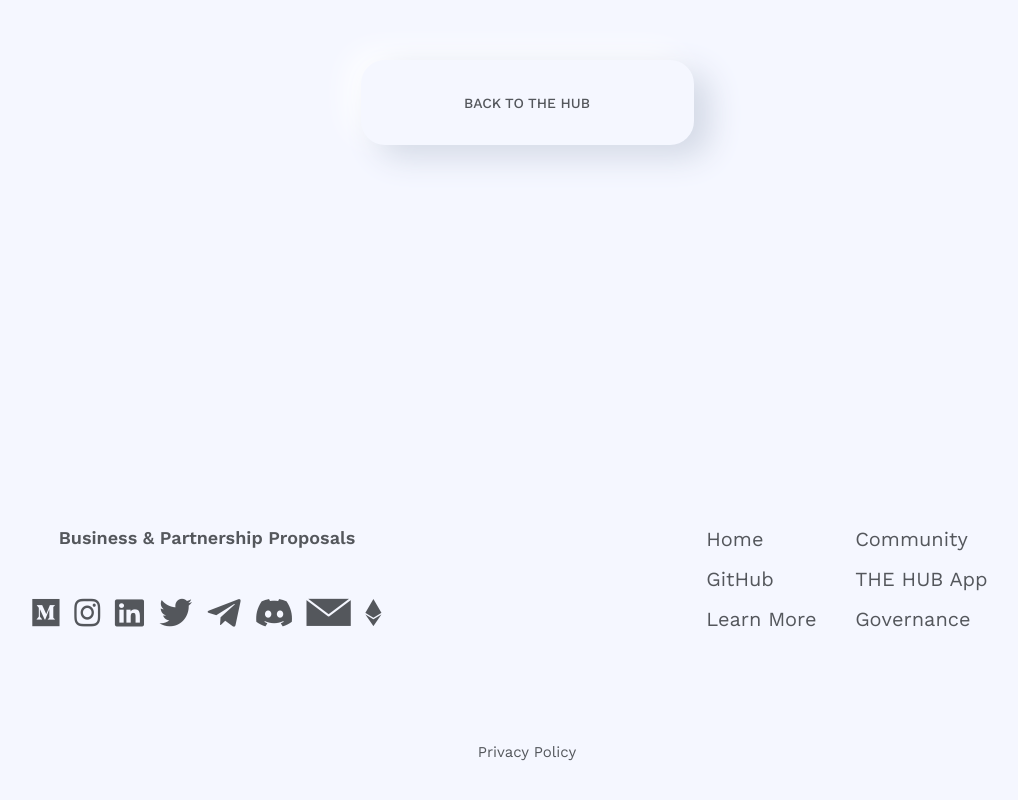
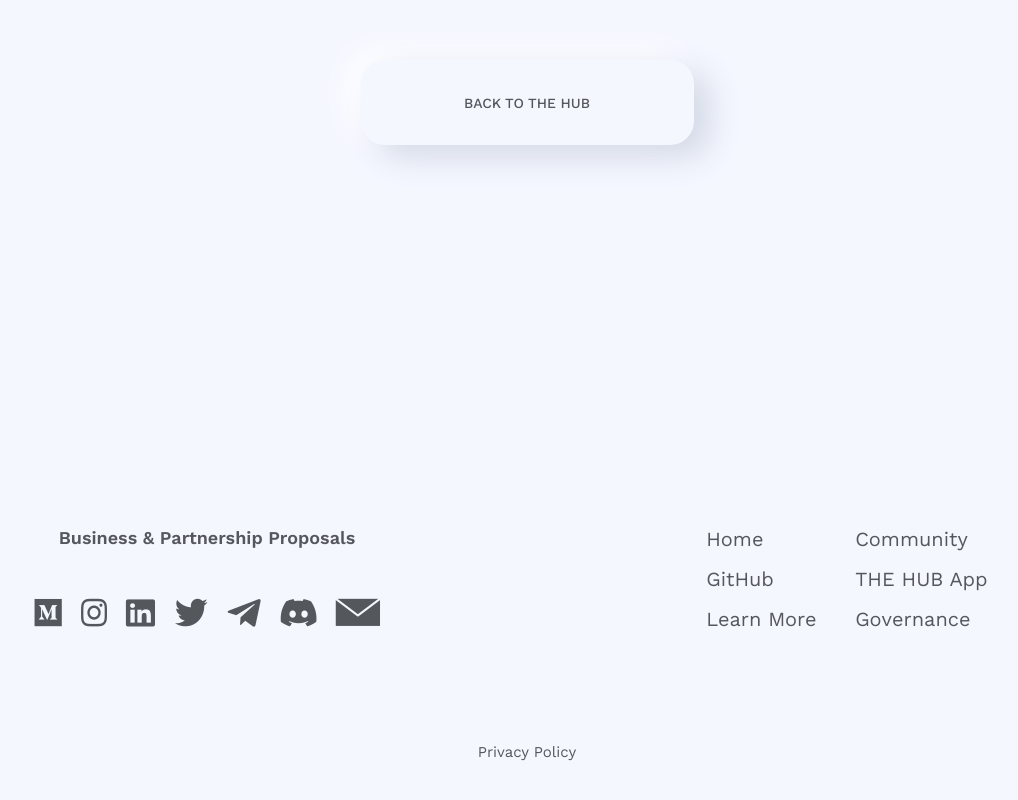
Before and after one commit to thehubdao/MGH-WebLanding, a Next.js app: page /projects in a window 1280 px wide. Shown: the part 5993-6793 px from the top of the page, without its empty margins (113-1131 px from the left). Built offline with nearby package versions, Linux system fonts and the light colour scheme.

Commit message:
Delete etherscan

```diff
--- a/ui/footer/footer.ui.tsx
+++ b/ui/footer/footer.ui.tsx
@@ -20,7 +20,6 @@ export default function FooterUI() {
             <SocialIcon iconForm={IconForm.Regular} iconRef='t' link={ExternalLink.Telegram} alt='telegram link' />
             <SocialIcon iconForm={IconForm.Regular} iconRef='a' link={ExternalLink.Discord} alt='discord link' />
             <SocialIcon iconForm={IconForm.Regular} iconRef='M' link={ExternalLink.MailTo} alt='The Hub DAO email' />
-            <SocialIcon iconForm={IconForm.Regular} iconRef='e' link={ExternalLink.ETherScan} alt='etherscan link' />
           </div>
         </div>
         {/* footer links */}
```
